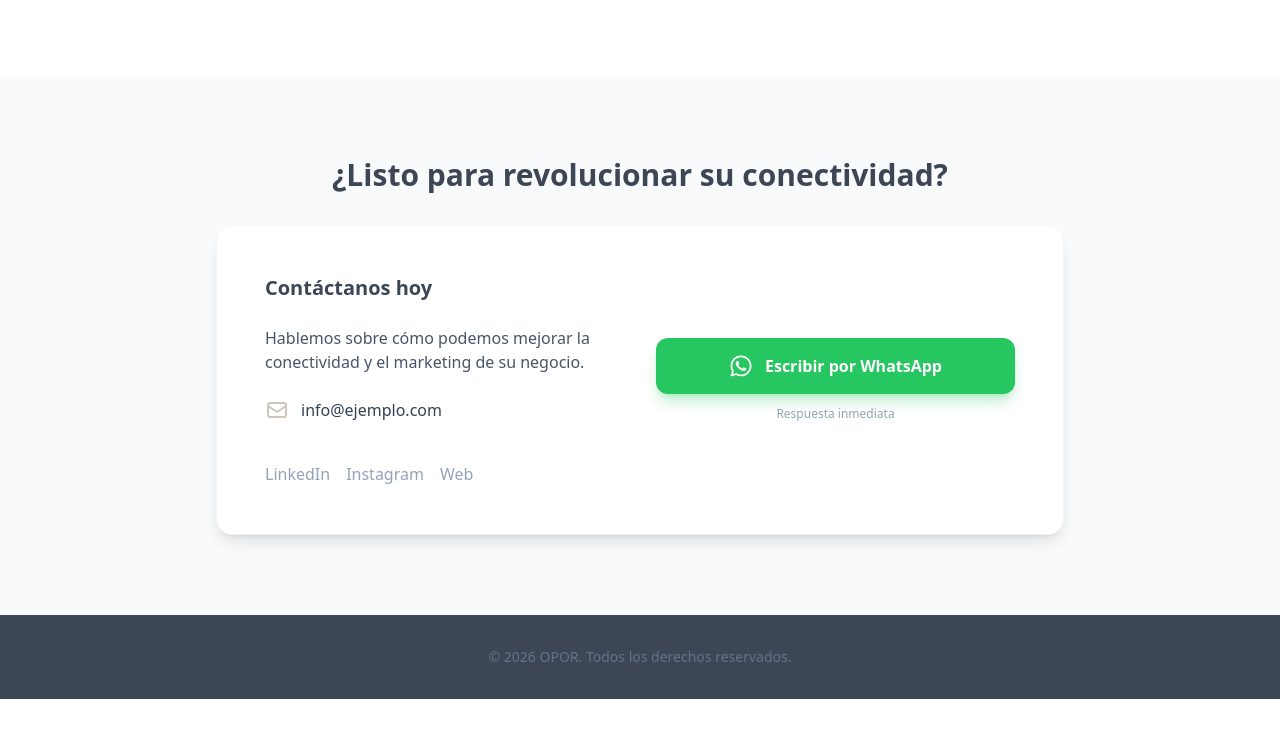
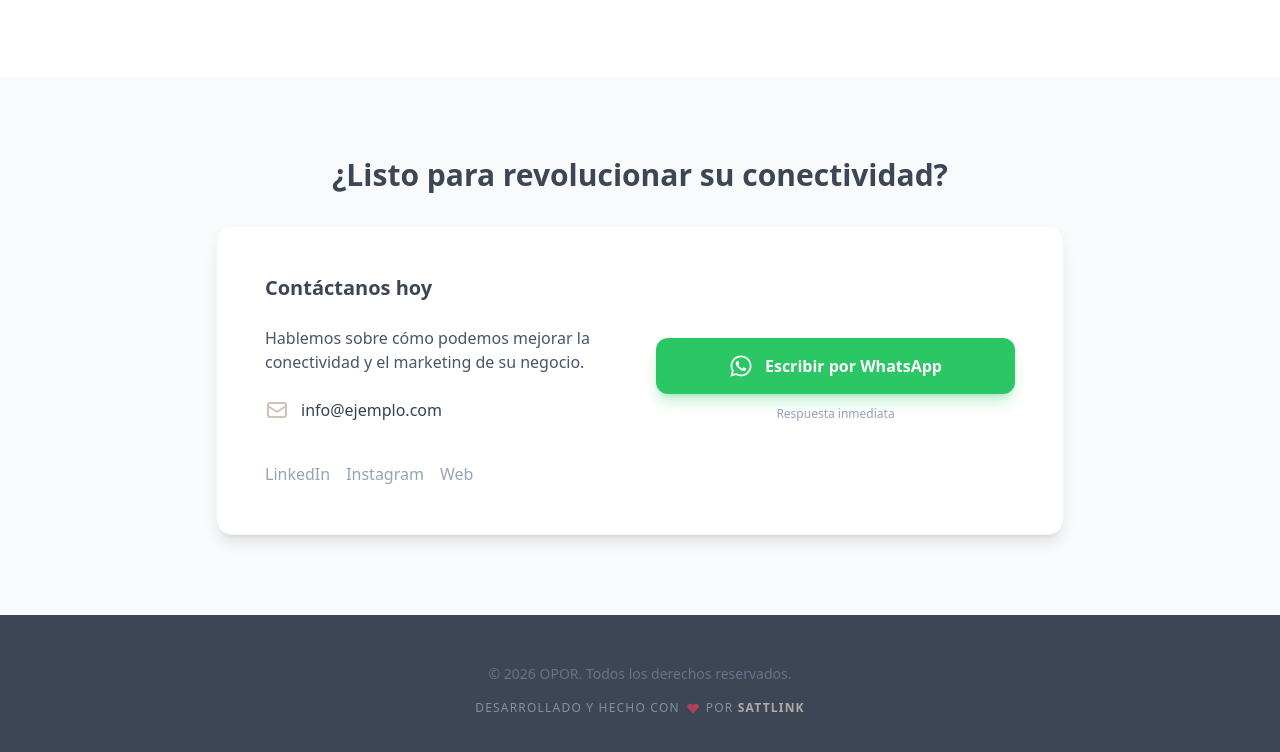
Before and after one commit to lrmaldo/oporVeracruz, a plain HTML site: page index.html in a window 1280 px wide. Shown: the part 3590-4342 px from the top of the page. Before the commit the page ends 4289 px from the top, so only its background shows below. Drawn offline with nearby package versions, Linux system fonts and the light colour scheme.

Commit message:
mejora del footer: se agrega contenido adicional y estilo para mayor claridad y diseño

```diff
--- a/index.html
+++ b/index.html
@@ -544,9 +544,18 @@
         </div>
     </section>
 
-    <!-- FOOTER simple -->
-    <footer class="bg-primary py-8 text-center text-slate-500 text-sm">
-        <p>&copy; 2026 OPOR. Todos los derechos reservados.</p>
+    <!-- FOOTER -->
+    <footer class="bg-primary py-12 text-center text-slate-400 text-sm border-t border-slate-700/30">
+        <div class="max-w-6xl mx-auto px-4">
+            <p class="mb-4 text-slate-500 font-medium">&copy; 2026 OPOR. Todos los derechos reservados.</p>
+            <div class="flex items-center justify-center gap-1.5 text-xs uppercase tracking-widest opacity-80">
+                <span>Desarrollado y hecho con</span>
+                <svg class="w-3.5 h-3.5 text-rose-500 animate-pulse" fill="currentColor" viewBox="0 0 20 20">
+                    <path fill-rule="evenodd" d="M3.172 5.172a4 4 0 015.656 0L10 6.343l1.172-1.171a4 4 0 115.656 5.656L10 17.657l-6.828-6.829a4 4 0 010-5.656z" clip-rule="evenodd"></path>
+                </svg>
+                <span>por <span class="text-secondary font-bold">Sattlink</span></span>
+            </div>
+        </div>
     </footer>
 
     <!-- ========================================= -->
```
